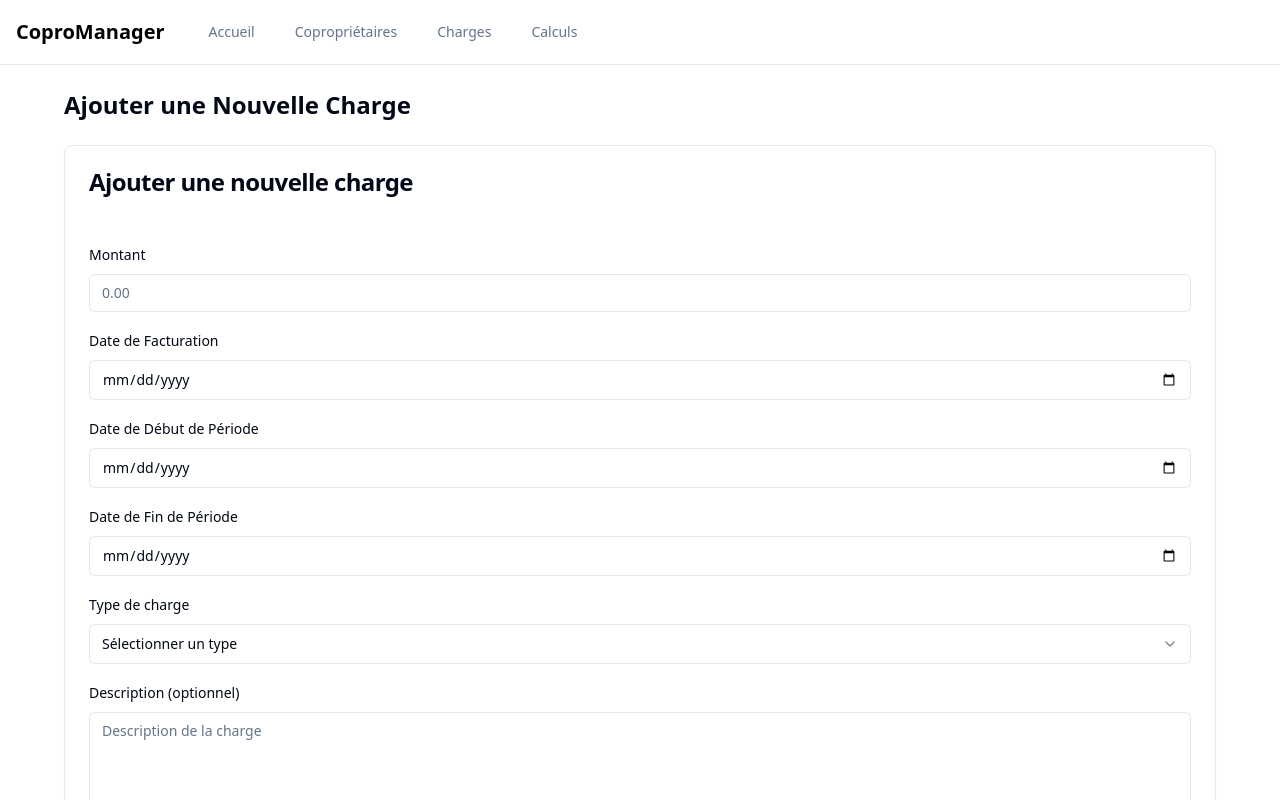
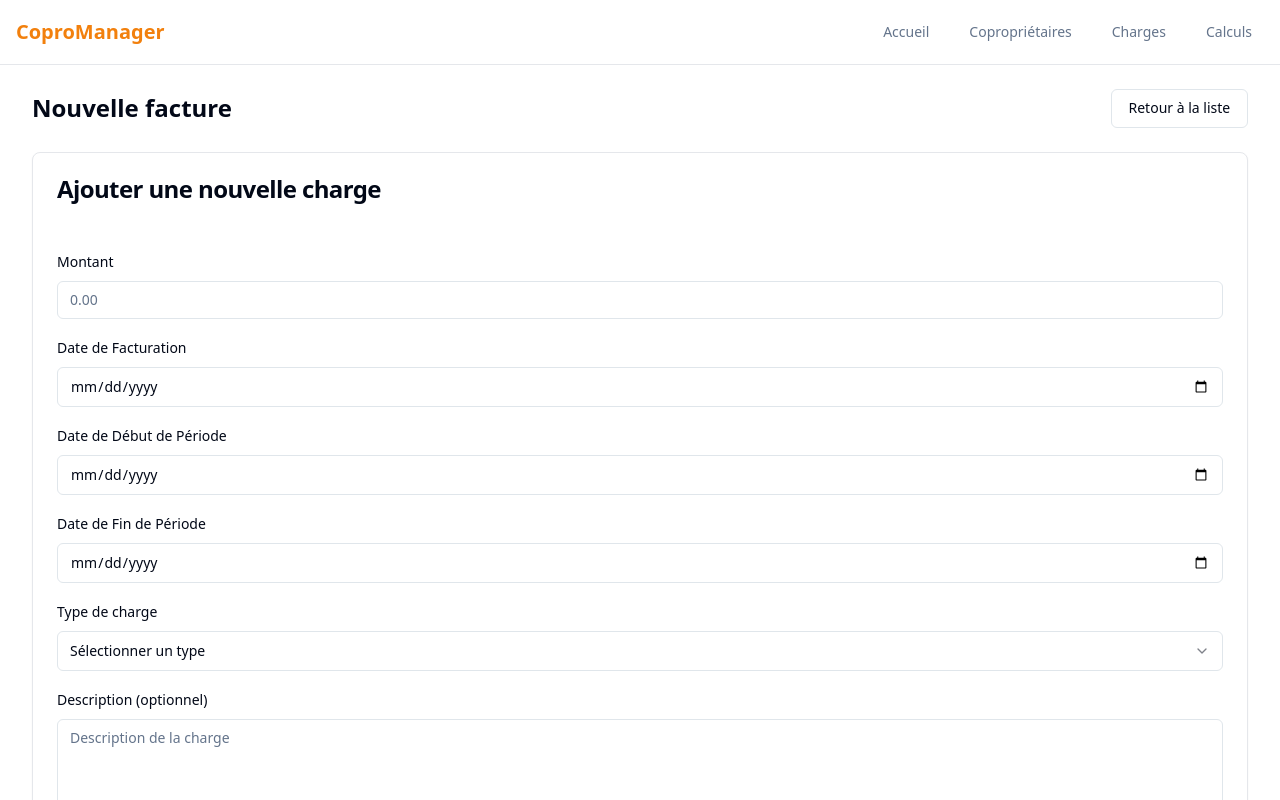
Before and after one commit to AxelFertinel/CoproManager, a React (Vite) app in the folder frontend/: page /charges/new in a window 1280 px wide. Built offline with nearby package versions, Linux system fonts and the light colour scheme.

Commit message:
modification navigation

```diff
--- a/frontend/src/components/Layout.tsx
+++ b/frontend/src/components/Layout.tsx
@@ -5,7 +5,7 @@ export default function Layout() {
     return (
         <div className="min-h-screen bg-background">
             <Navigation />
-            <main className="mx-auto py-6 max-w-screen-xl px-4 sm:px-6 lg:px-8">
+            <main className="mx-auto py-3 md:py-6 px-4 sm:px-6 lg:px-8">
                 <Outlet />
             </main>
         </div>
--- a/frontend/src/components/Navigation.tsx
+++ b/frontend/src/components/Navigation.tsx
@@ -1,19 +1,45 @@
 import { Link, useLocation } from "react-router-dom";
+import { useState } from "react";
+import { Menu, X } from "lucide-react";
 
 export default function Navigation() {
     const location = useLocation();
+    const [isMenuOpen, setIsMenuOpen] = useState(false);
 
     const isActive = (path: string) => {
         return location.pathname === path;
     };
 
+    const toggleMenu = () => {
+        setIsMenuOpen(!isMenuOpen);
+    };
+
     return (
         <nav className="border-b bg-background">
-            <div className="flex h-16 items-center px-4 max-w-screen-xl mx-auto">
-                <Link to="/" className="mr-8 text-xl font-bold">
+            <div className="flex h-16 items-center justify-between px-4 max-w-screen-xl mx-auto">
+                <Link to="/" className="text-xl font-bold text-primary">
                     CoproManager
                 </Link>
-                <div className="flex space-x-4">
+
+                {/* Menu Burger pour mobile */}
+                <button
+                    className="md:hidden p-2 bg-primary rounded-md hover:bg-primary/90 transition-colors"
+                    onClick={toggleMenu}
+                    aria-label="Toggle menu"
+                >
+                    {isMenuOpen ? (
+                        <X className="h-6 w-6 text-black" />
+                    ) : (
+                        <Menu className="h-6 w-6 text-black" />
+                    )}
+                </button>
+
+                {/* Menu de navigation */}
+                <div
+                    className={`${
+                        isMenuOpen ? "flex" : "hidden"
+                    } md:flex flex-col md:flex-row absolute md:relative top-16 md:top-0 left-0 right-0 bg-background md:bg-transparent border-b md:border-0 p-4 md:p-0 space-y-4 md:space-y-0 md:space-x-4 shadow-lg md:shadow-none`}
+                >
                     <Link
                         to="/"
                         className={`rounded-md px-3 py-2 text-sm font-medium transition-colors ${
@@ -21,6 +47,7 @@ export default function Navigation() {
                                 ? "bg-primary text-primary-foreground"
                                 : "text-muted-foreground hover:bg-accent hover:text-accent-foreground"
                         }`}
+                        onClick={() => setIsMenuOpen(false)}
                     >
                         Accueil
                     </Link>
@@ -31,6 +58,7 @@ export default function Navigation() {
                                 ? "bg-primary text-primary-foreground"
                                 : "text-muted-foreground hover:bg-accent hover:text-accent-foreground"
                         }`}
+                        onClick={() => setIsMenuOpen(false)}
                     >
                         Copropriétaires
                     </Link>
@@ -41,6 +69,7 @@ export default function Navigation() {
                                 ? "bg-primary text-primary-foreground"
                                 : "text-muted-foreground hover:bg-accent hover:text-accent-foreground"
                         }`}
+                        onClick={() => setIsMenuOpen(false)}
                     >
                         Charges
                     </Link>
@@ -51,6 +80,7 @@ export default function Navigation() {
                                 ? "bg-primary text-primary-foreground"
                                 : "text-muted-foreground hover:bg-accent hover:text-accent-foreground"
                         }`}
+                        onClick={() => setIsMenuOpen(false)}
                     >
                         Calculs
                     </Link>
--- a/frontend/src/features/calculations/CalculationsPage.tsx
+++ b/frontend/src/features/calculations/CalculationsPage.tsx
@@ -299,9 +299,22 @@ export default function CalculationsPage() {
     }
 
     return (
-        <div className="container">
-            <div className="flex justify-between items-center mb-6">
+        <div>
+            <div className="flex flex-col md:flex-row md:justify-between md:items-center gap-4 mb-6">
                 <h1 className="text-2xl font-bold">Calcul des charges</h1>
+                <div className="flex gap-2">
+                    <Button
+                        onClick={handleSubmit(onSubmit)}
+                        disabled={runCalculationsMutation.isPending}
+                    >
+                        {runCalculationsMutation.isPending
+                            ? "Calcul en cours..."
+                            : "Calculer"}
+                    </Button>
+                    <Button variant="outline" onClick={() => reset()}>
+                        Réinitialiser
+                    </Button>
+                </div>
             </div>
 
             <div className="grid grid-cols-1 md:grid-cols-3 gap-8">
@@ -458,16 +471,6 @@ export default function CalculationsPage() {
                                 />
                             </div>
                         </CardContent>
-                        <CardFooter className="flex justify-end gap-2">
-                            <Button
-                                type="submit"
-                                disabled={runCalculationsMutation.isPending}
-                            >
-                                {runCalculationsMutation.isPending
-                                    ? "Calcul en cours..."
-                                    : "Calculer les Charges"}
-                            </Button>
-                        </CardFooter>
                     </form>
                 </Card>
 
--- a/frontend/src/features/charges/ChargeFormPage.tsx
+++ b/frontend/src/features/charges/ChargeFormPage.tsx
@@ -131,11 +131,14 @@ export default function ChargeFormPage() {
     }
 
     return (
-        <div className="container">
-            <div className="flex justify-between items-center mb-6">
+        <div>
+            <div className="flex flex-col md:flex-row md:justify-between md:items-center gap-4 mb-6">
                 <h1 className="text-2xl font-bold">
-                    {id ? "Modifier la Charge" : "Ajouter une Nouvelle Charge"}
+                    {charge ? "Modifier la facture" : "Nouvelle facture"}
                 </h1>
+                <Button variant="outline" onClick={() => navigate("/charges")}>
+                    Retour à la liste
+                </Button>
             </div>
             <Card>
                 <CardHeader>
--- a/frontend/src/features/charges/ChargesPage.tsx
+++ b/frontend/src/features/charges/ChargesPage.tsx
@@ -63,8 +63,8 @@ export default function ChargesPage() {
     };
 
     return (
-        <div className="container">
-            <div className="flex justify-between items-center mb-6">
+        <div>
+            <div className="flex flex-col md:flex-row md:justify-between md:items-center gap-4 mb-6">
                 <h1 className="text-2xl font-bold">
                     Liste des factures de la copropriété
                 </h1>
--- a/frontend/src/features/home/HomePage.tsx
+++ b/frontend/src/features/home/HomePage.tsx
@@ -4,6 +4,7 @@ import {
     CardDescription,
     CardHeader,
     CardTitle,
+    CardFooter,
 } from "../../components/ui/Card";
 import { Button } from "../../components/ui/Button";
 import { useNavigate } from "react-router-dom";
@@ -40,8 +41,8 @@ export default function HomePage() {
     ];
 
     return (
-        <div className="container">
-            <div className="flex justify-between items-center mb-6">
+        <div>
+            <div className="flex flex-col md:flex-row md:justify-between md:items-center gap-4 mb-6">
                 <h1 className="text-2xl font-bold">
                     Bienvenue dans votre Gestionnaire de Copropriété
                 </h1>
@@ -74,7 +75,7 @@ export default function HomePage() {
                             </div>
                         </CardHeader>
                         <CardContent className="flex-grow"></CardContent>
-                        <CardContent className="pt-0">
+                        <CardFooter>
                             <Button
                                 onClick={() => navigate(step.path)}
                                 className="w-full"
@@ -82,7 +83,7 @@ export default function HomePage() {
                                 {step.buttonText}
                                 <ArrowRight className="ml-2 h-4 w-4" />
                             </Button>
-                        </CardContent>
+                        </CardFooter>
                     </Card>
                 ))}
             </div>
--- a/frontend/src/features/users/UserFormPage.tsx
+++ b/frontend/src/features/users/UserFormPage.tsx
@@ -90,8 +90,8 @@ export default function UserFormPage() {
     }
 
     return (
-        <div className="container">
-            <div className="flex justify-between items-center mb-6">
+        <div>
+            <div className="flex flex-col md:flex-row md:justify-between md:items-center gap-4 mb-6">
                 <h1 className="text-2xl font-bold">
                     {id
                         ? "Modifier le Copropriétaire"
--- a/frontend/src/features/users/UsersListPage.tsx
+++ b/frontend/src/features/users/UsersListPage.tsx
@@ -21,6 +21,7 @@ import {
     AlertDialogTrigger,
 } from "../../components/ui/AlertDialog";
 import { Button } from "../../components/ui/Button";
+import { useNavigate } from "react-router-dom";
 
 export default function UsersListPage() {
     const queryClient = useQueryClient();
@@ -45,23 +46,22 @@ export default function UsersListPage() {
         },
     });
 
+    const navigate = useNavigate();
+
     if (error) {
         toast.error("Erreur lors du chargement des copropriétaires");
         return null;
     }
 
     return (
-        <div className="container">
-            <div className="flex justify-between items-center mb-6">
+        <div>
+            <div className="flex flex-col md:flex-row md:justify-between md:items-center gap-4 mb-6">
                 <h1 className="text-2xl font-bold">
-                    Liste des copropriétaires
+                    Liste des Copropriétaires
                 </h1>
-                <Link
-                    to="/users/new"
-                    className="rounded-md bg-primary px-4 py-2 text-sm font-medium text-primary-foreground hover:bg-primary/90"
-                >
+                <Button onClick={() => navigate("/users/new")}>
                     Ajouter un copropriétaire
-                </Link>
+                </Button>
             </div>
 
             {isLoading ? (
```
Also changed, not shown: 1 other file (tests, documents, lock files or other folders).
